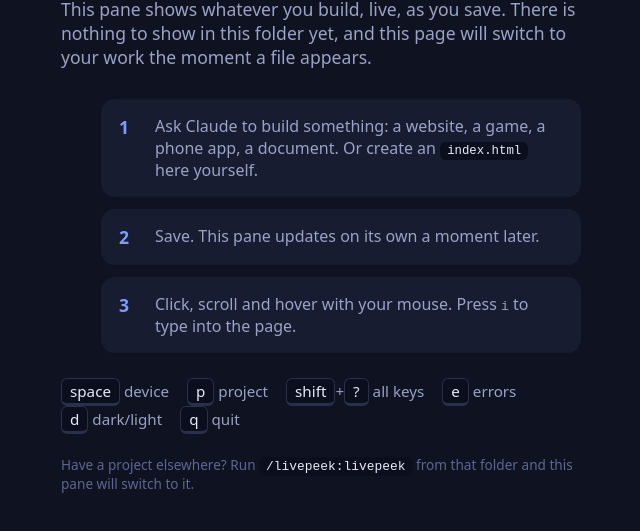
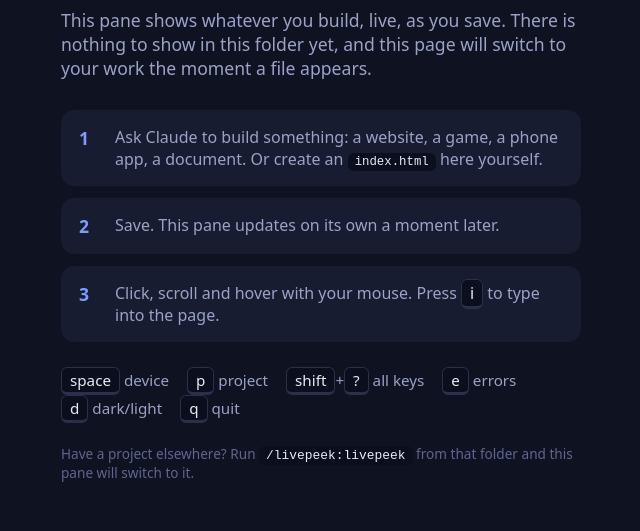
Before and after one commit to eddyficial/livepeek-plugin, a website: page scripts/welcome/index.html in a window 1280 px wide. Shown: the part 185-716 px from the top of the page, without its empty margins (319-959 px from the left). Drawn offline with Linux system fonts and the light colour scheme.

Commit message:
Welcome page fits a short pane: title no longer cut off above the scroll, step cards not indented (0.7.2)

```diff
--- a/scripts/welcome/index.html
+++ b/scripts/welcome/index.html
@@ -7,18 +7,20 @@
 <style>
   :root { --bg:#0f1220; --card:#181c30; --text:#e8ebf7; --muted:#9aa3c7; --accent:#7c9cff; --accent2:#ff7cc8; }
   * { box-sizing:border-box; margin:0; }
-  html, body { height:100%; }
-  body { font-family:system-ui,Segoe UI,sans-serif; background:var(--bg); color:var(--text); display:flex; align-items:center; justify-content:center; padding:32px; }
-  main { max-width:520px; width:100%; }
-  h1 { font-size:2.6rem; line-height:1.1; background:linear-gradient(90deg,var(--accent),var(--accent2)); -webkit-background-clip:text; background-clip:text; color:transparent; }
+  html, body { min-height:100%; }
+  /* centred with margin:auto, not align-items: in a pane shorter than the page
+     that keeps the top reachable instead of spilling it above the scroll */
+  body { font-family:system-ui,Segoe UI,sans-serif; background:var(--bg); color:var(--text); display:flex; min-height:100vh; padding:clamp(16px,6vw,32px); }
+  main { max-width:520px; width:100%; margin:auto; }
+  h1 { font-size:clamp(1.9rem,8vw,2.6rem); line-height:1.1; background:linear-gradient(90deg,var(--accent),var(--accent2)); -webkit-background-clip:text; background-clip:text; color:transparent; }
   p.lead { color:var(--muted); font-size:1.1rem; margin:14px 0 30px; }
-  ol { list-style:none; display:grid; gap:12px; }
+  ol { list-style:none; padding:0; display:grid; gap:12px; }
   li { background:var(--card); border-radius:14px; padding:16px 18px; display:flex; gap:14px; align-items:flex-start; }
   li b { color:var(--accent); font-size:1.1rem; min-width:22px; }
   li span { color:var(--muted); }
   code { background:#0b0e1c; padding:2px 7px; border-radius:6px; color:var(--text); font-size:.95em; }
   .keys { margin-top:28px; display:flex; flex-wrap:wrap; gap:8px 18px; color:var(--muted); font-size:.95rem; }
-  .keys kbd { background:#0b0e1c; border:1px solid #2a2f4a; border-bottom-width:3px; border-radius:6px; padding:2px 8px; color:var(--text); font-family:inherit; }
+  kbd { background:#0b0e1c; border:1px solid #2a2f4a; border-bottom-width:3px; border-radius:6px; padding:2px 8px; color:var(--text); font-family:inherit; }
   footer { margin-top:26px; color:#5d6690; font-size:.85rem; }
 </style>
 </head>
```
Also changed, not shown: GETTING-STARTED.md (+2 -2 lines), skills/livepeek/SKILL.md (+1 -1 lines), .claude-plugin/plugin.json, README.md.
